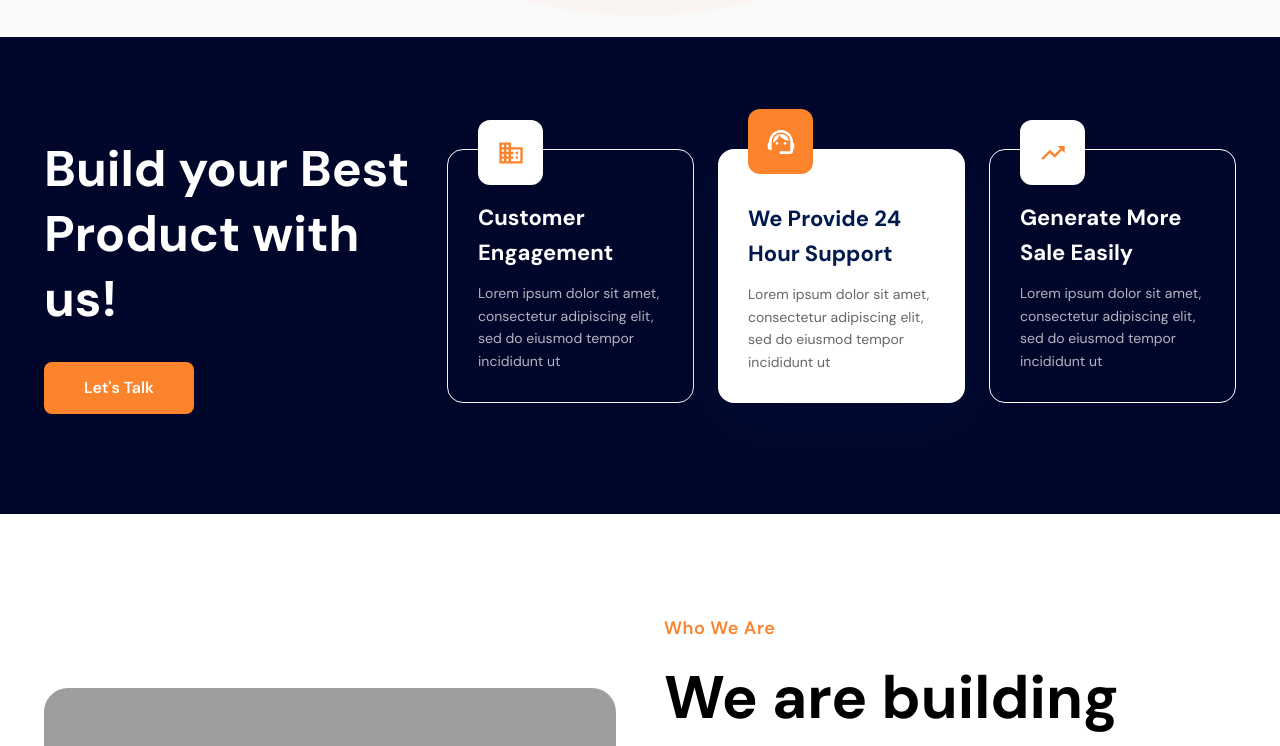
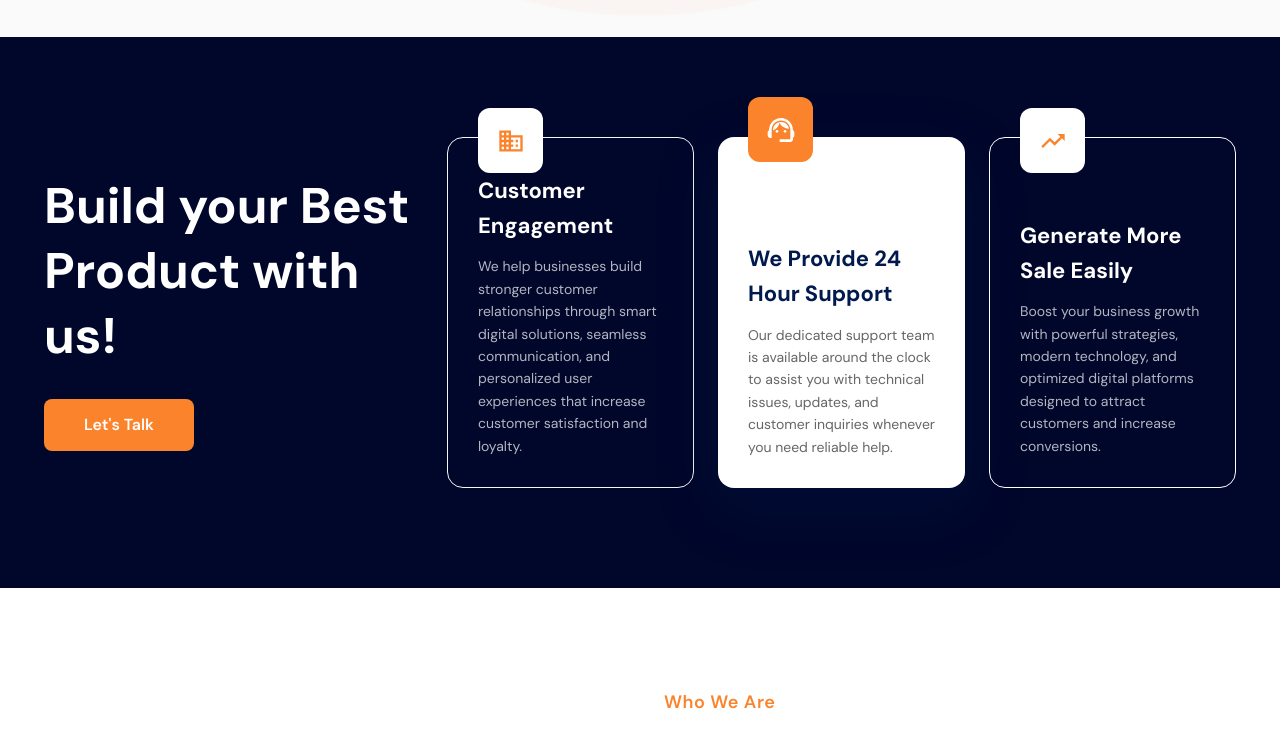
Before and after one commit to Bright-Circuit/Oxy12-Website, a Next.js app: page / in a window 1280 px wide. Shown: the part 1003-1749 px from the top of the page. Built offline with nearby package versions, Linux system fonts and the light colour scheme; grey boxes are pictures that could not be loaded.

Commit message:
add some contents

```diff
--- a/src/app/(website)/page.jsx
+++ b/src/app/(website)/page.jsx
@@ -22,7 +22,6 @@ import ChevronRightIcon from "@mui/icons-material/ChevronRight";
 import RocketIcon from "@mui/icons-material/Rocket";
 import ShieldIcon from "@mui/icons-material/Shield";
 import PhoneAndroidIcon from "@mui/icons-material/PhoneAndroid";
-
 
 // Custom hook for scroll animations
 const useInView = (ref, options = {}) => {
@@ -565,8 +564,10 @@ export default function page() {
                           lineHeight: 1.6,
                         }}
                       >
-                        Lorem ipsum dolor sit amet, consectetur adipiscing elit,
-                        sed do eiusmod tempor incididunt ut
+                        We help businesses build stronger customer relationships
+                        through smart digital solutions, seamless communication,
+                        and personalized user experiences that increase customer
+                        satisfaction and loyalty.
                       </Typography>
                     </Box>
                   </Box>
@@ -643,8 +644,9 @@ export default function page() {
                           lineHeight: 1.6,
                         }}
                       >
-                        Lorem ipsum dolor sit amet, consectetur adipiscing elit,
-                        sed do eiusmod tempor incididunt ut
+                        Our dedicated support team is available around the clock
+                        to assist you with technical issues, updates, and
+                        customer inquiries whenever you need reliable help.
                       </Typography>
                     </Box>
                   </Box>
@@ -714,8 +716,9 @@ export default function page() {
                           lineHeight: 1.6,
                         }}
                       >
-                        Lorem ipsum dolor sit amet, consectetur adipiscing elit,
-                        sed do eiusmod tempor incididunt ut
+                        Boost your business growth with powerful strategies,
+                        modern technology, and optimized digital platforms
+                        designed to attract customers and increase conversions.
                       </Typography>
                     </Box>
                   </Box>
@@ -1327,7 +1330,10 @@ export default function page() {
                     flexGrow: 1,
                   }}
                 >
-                  Custom, responsive websites built with cutting-edge technologies. From corporate sites to complex web applications, we deliver scalable solutions that grow with your business.
+                  Custom, responsive websites built with cutting-edge
+                  technologies. From corporate sites to complex web
+                  applications, we deliver scalable solutions that grow with
+                  your business.
                 </Typography>
               </Box>
             </Grid>
@@ -1372,7 +1378,9 @@ export default function page() {
                     marginBottom: "24px",
                   }}
                 >
-                  <PhoneAndroidIcon sx={{ color: "primary.main", fontSize: "36px" }} />
+                  <PhoneAndroidIcon
+                    sx={{ color: "primary.main", fontSize: "36px" }}
+                  />
                 </Box>
 
                 {/* Title */}
@@ -1397,7 +1405,9 @@ export default function page() {
                     flexGrow: 1,
                   }}
                 >
-                 Native and cross-platform mobile applications for iOS and Android. We create intuitive, feature-rich apps that engage users and drive business growth.
+                  Native and cross-platform mobile applications for iOS and
+                  Android. We create intuitive, feature-rich apps that engage
+                  users and drive business growth.
                 </Typography>
               </Box>
             </Grid>
@@ -1465,7 +1475,9 @@ export default function page() {
                     flexGrow: 1,
                   }}
                 >
-                  Complete e-commerce platforms with payment integration, inventory management, and analytics. Transform your business into a digital marketplace.
+                  Complete e-commerce platforms with payment integration,
+                  inventory management, and analytics. Transform your business
+                  into a digital marketplace.
                 </Typography>
               </Box>
             </Grid>
```
